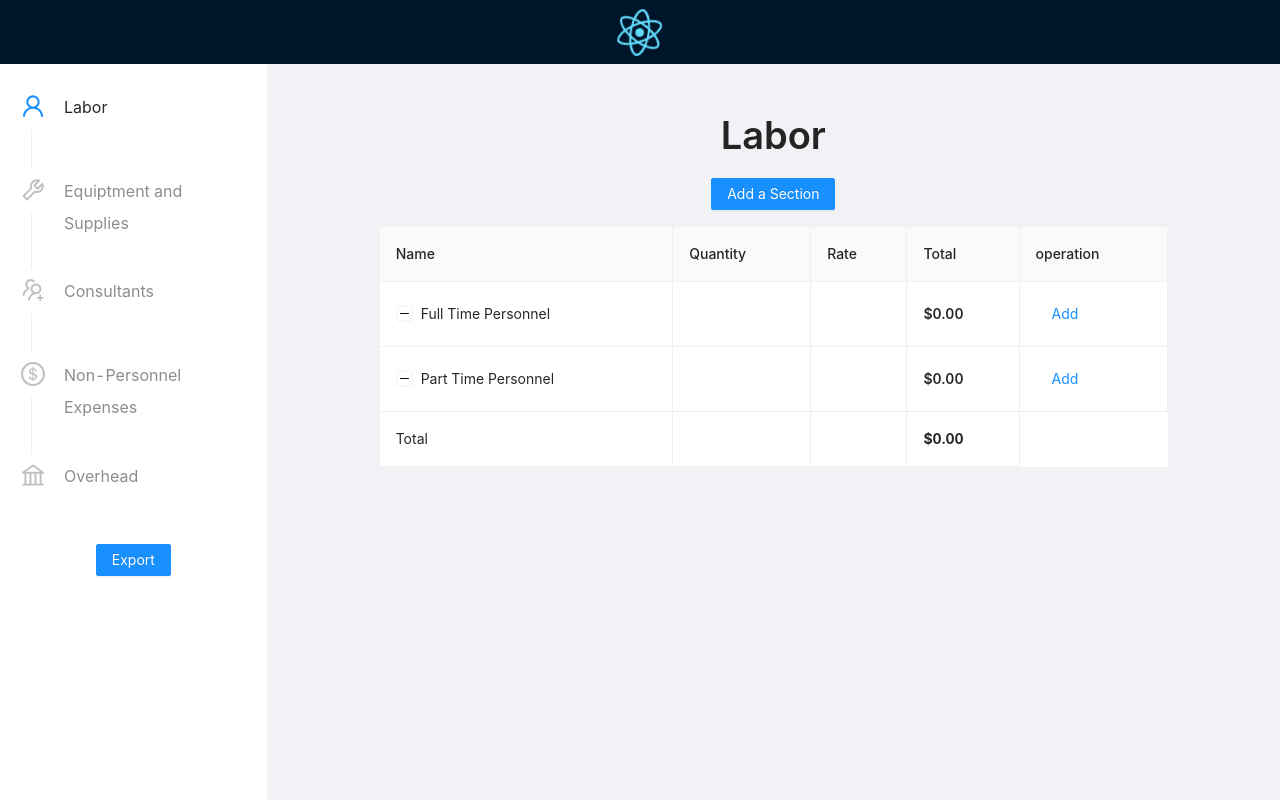
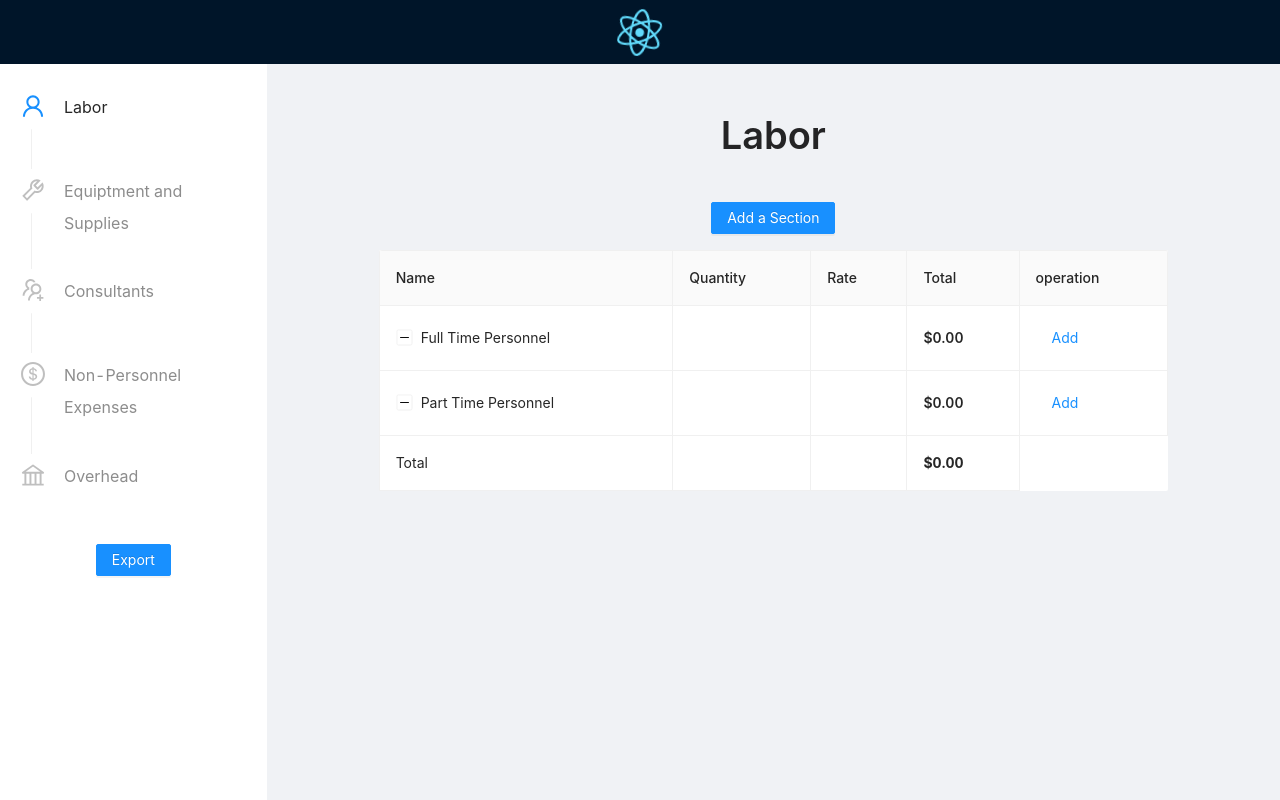
Before and after one commit to ryanjbudhu/BudgetForm, a React (Create React App) app: page / in a window 1280 px wide. Built offline with nearby package versions, Linux system fonts and the light colour scheme.

Commit message:
styling title and button

```diff
--- a/src/pages/BudgetPage/BudgetPage.js
+++ b/src/pages/BudgetPage/BudgetPage.js
@@ -316,6 +316,7 @@ export default class BudgetPage extends Component {
                     onClick={this.handleAdd}
                     type="primary"
                     style={{
+                        marginTop: 24,
                         marginBottom: 16,
                     }}
                     ref={this.addWrapper}
```
